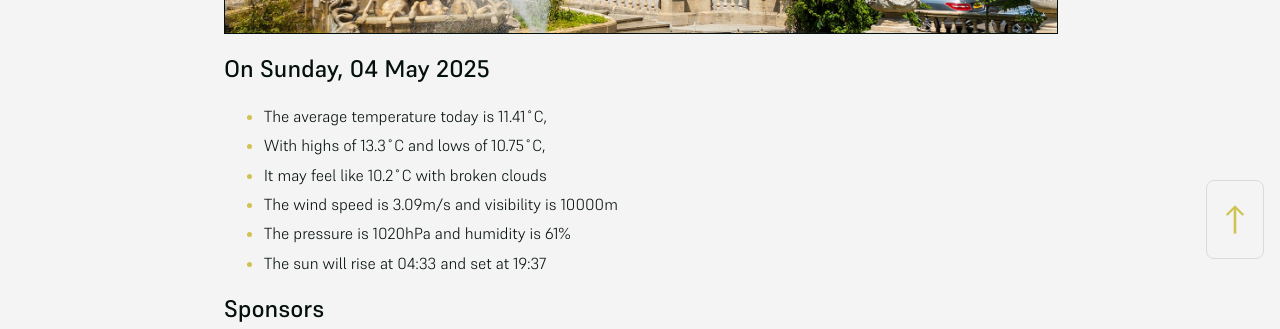
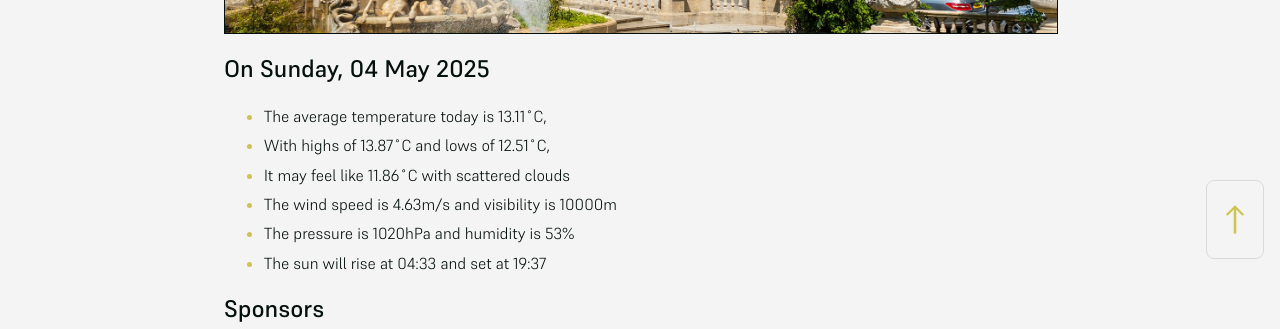
Before and after one commit to mat-0/cheltenham-open-data, a Jekyll site: the page built from index.md, in a window 1280 px wide. Shown: the part 625-954 px from the top of the page. Built offline with Jekyll 4.4.1, drawn with Linux system fonts in a browser that asks for light colours.

Commit message:
Updated 2025-05-04 13:04:26

```diff
--- a/index.md
+++ b/index.md
@@ -10,11 +10,11 @@ seo: Menu
 <!-- weather_marker starts -->
 ## On Sunday, 04 May 2025
 
-- The average temperature today is 11.41˚C,
-- With highs of 13.3˚C and lows of 10.75˚C,
-- It may feel like 10.2˚C with broken clouds
-- The wind speed is 3.09m/s and visibility is 10000m
-- The pressure is 1020hPa and humidity is 61%
+- The average temperature today is 13.11˚C,
+- With highs of 13.87˚C and lows of 12.51˚C,
+- It may feel like 11.86˚C with scattered clouds
+- The wind speed is 4.63m/s and visibility is 10000m
+- The pressure is 1020hPa and humidity is 53%
 - The sun will rise at 04:33 and set at 19:37
 
 <!-- weather_marker ends -->
```
Also changed, not shown: _data/flood.json (+5 -69 lines), _pages/fix-my-street.md (+2 -2 lines), _pages/news.md (+6 -6 lines).
